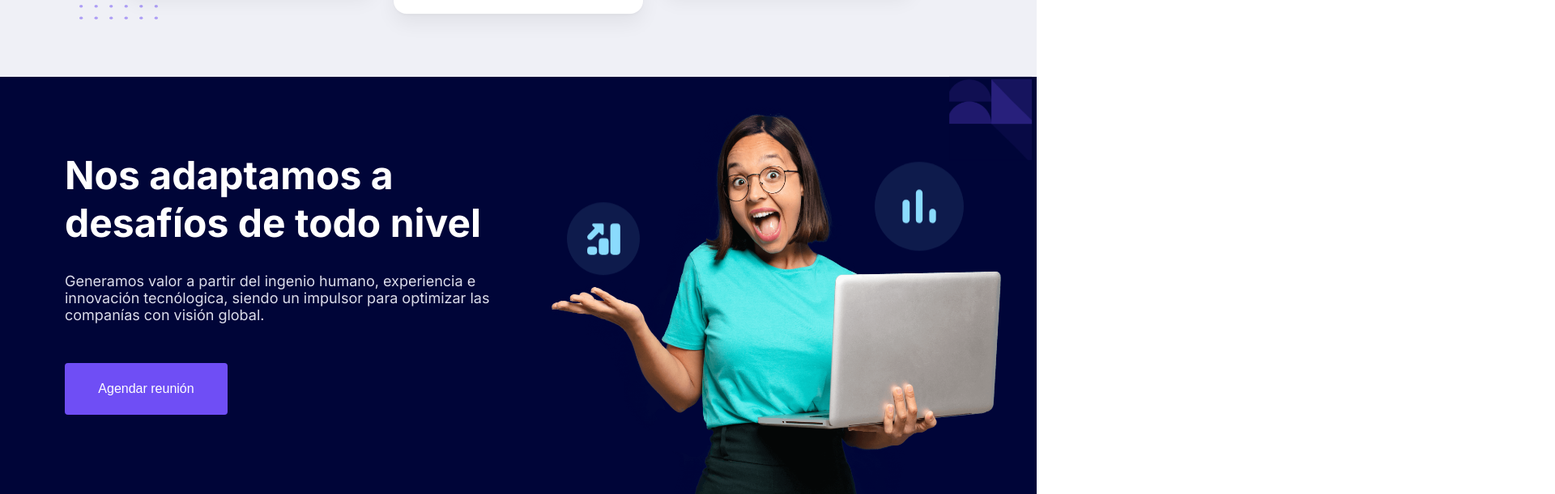
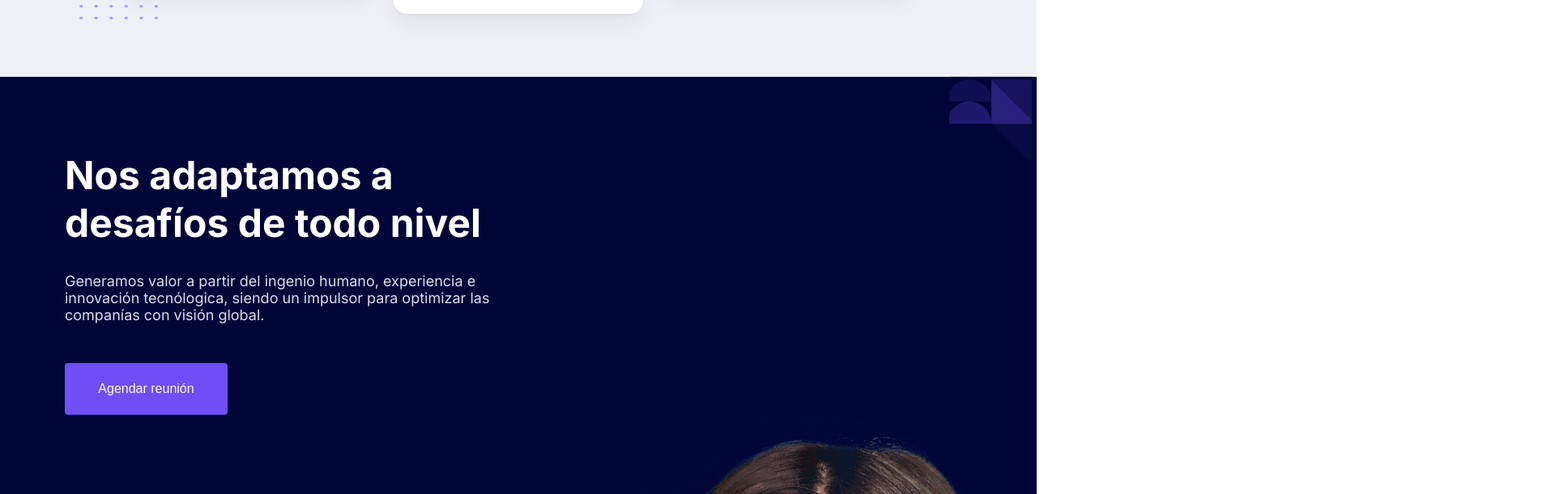
Before and after one commit to alej-mocse1/proymentProyect, a React (Create React App) app in the folder client/: page / in a window 1280 px wide. Shown: the part 5805-6416 px from the top of the page at 81% size, 1920 px wide, since content can reach past the window. Built offline with nearby package versions, Linux system fonts and the light colour scheme.

Commit message:
Update DesafíosDeTodoNivel.jsx

```diff
--- a/client/src/features/Home.feature/DesafíosDeTodoNivel/DesafíosDeTodoNivel.jsx
+++ b/client/src/features/Home.feature/DesafíosDeTodoNivel/DesafíosDeTodoNivel.jsx
@@ -28,11 +28,9 @@ function DesafíosDeTodoNivel() {
         </div>
       </div>
 
-      <div className="div--row2 container2">
-        <img src={background} alt="img" className="div--row--hero2" />
-        <img src={estadistica} alt="estadistica" className="div-row-hero3" />
-        <img src={graphicFloat} alt="graphic" className="div-row-hero4"/>
-      </div>
+      <img src={background} alt="" className="div--row--hero2" />
+      <img src={estadistica} alt="" className="div-row-hero3" />
+      <img src={graphicFloat} alt="" className="div-row-hero4" />
     </div>
   );
 }
```
